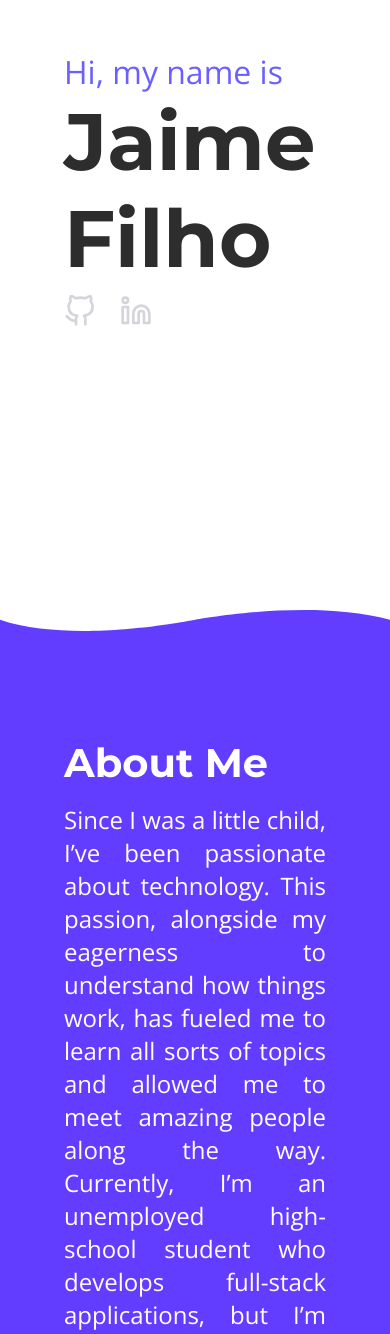
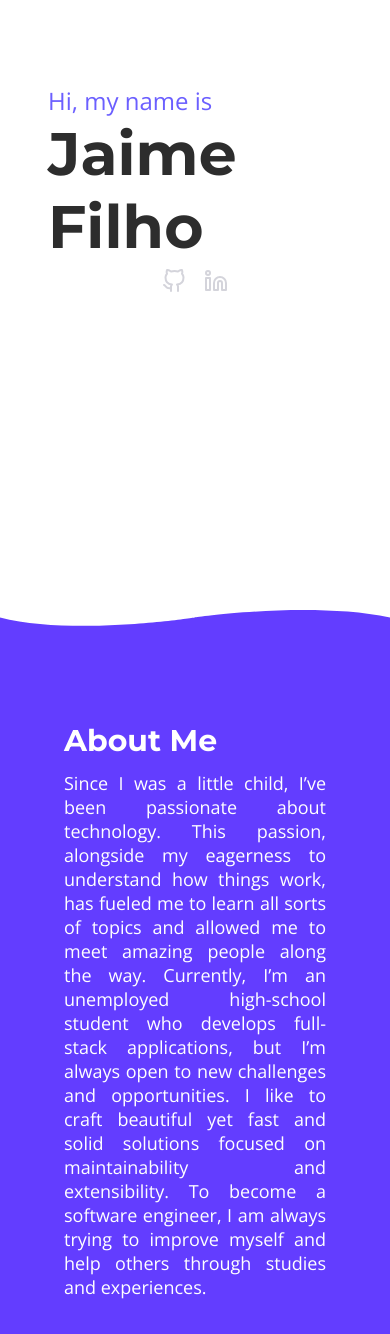
Before and after one commit to jaimeadf/portfolio, a Next.js app: page / in a window 390 px wide. Shown: the part 234-1568 px from the top of the page. Built offline with nearby package versions, Linux system fonts and the light colour scheme.

Commit message:
feat: make it responsive to all devices

```diff
--- a/styles/Home.module.scss
+++ b/styles/Home.module.scss
@@ -1,3 +1,5 @@
+@use 'variables';
+
 .container {
     display: flex;
     flex-direction: column;
@@ -147,3 +149,21 @@
         }
     }
 }
+
+@media screen and (max-width: variables.$phone-breakpoint) {
+    .header {
+        justify-content: center;
+
+        .hand {
+            display: none;
+        }
+    }
+
+    .socialMedias {
+        justify-content: center;
+    }
+
+    .skills {
+        grid-template-rows: repeat(8, 2rem);
+    }
+}
--- a/styles/globals.scss
+++ b/styles/globals.scss
@@ -1,3 +1,5 @@
+@use 'variables';
+
 :root {
     --white: #FFFFFF;
     --black: #2D2D2D;
@@ -17,7 +19,7 @@ html, body, a, p, h1, h2 {
     margin: 0;
 }
 
-body {
+html {
     color: var(--black);
     font-size: 16px;
 }
@@ -36,10 +38,16 @@ h2 {
 }
 
 p {
-    font-family: "Open Sans", sans-serif;
+    font-family: 'Open Sans', sans-serif;
 }
 
 a {
     color: inherit;
     text-decoration: none;
 }
+
+@media screen and (max-width: variables.$tablet-breakpoint) {
+    html {
+        font-size: 12px;
+    }
+}
--- /dev/null
+++ b/styles/variables.scss
@@ -0,0 +1,2 @@
+$phone-breakpoint: 640px;
+$tablet-breakpoint: 920px;
```
